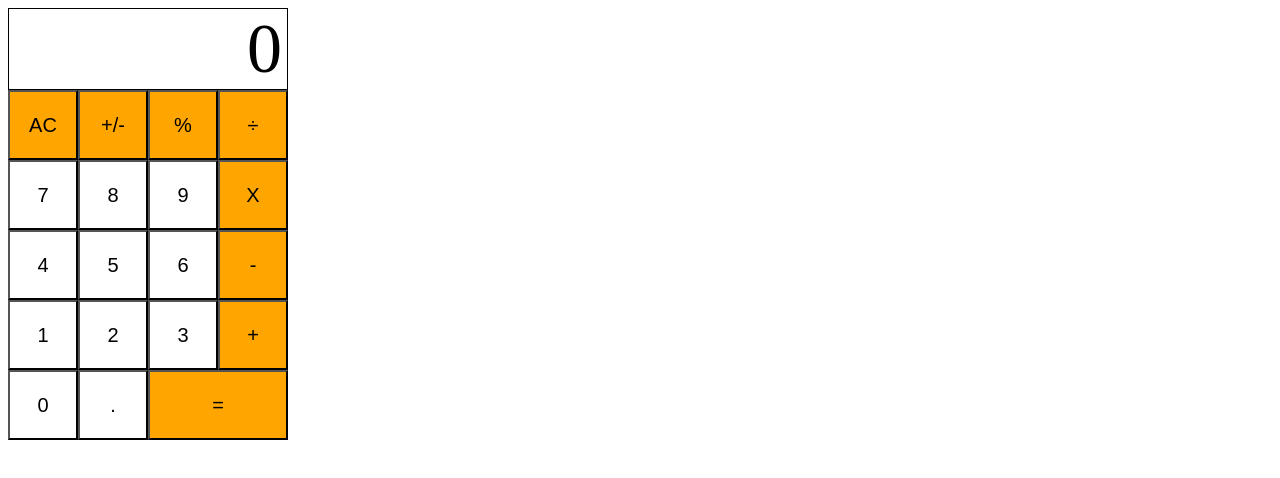
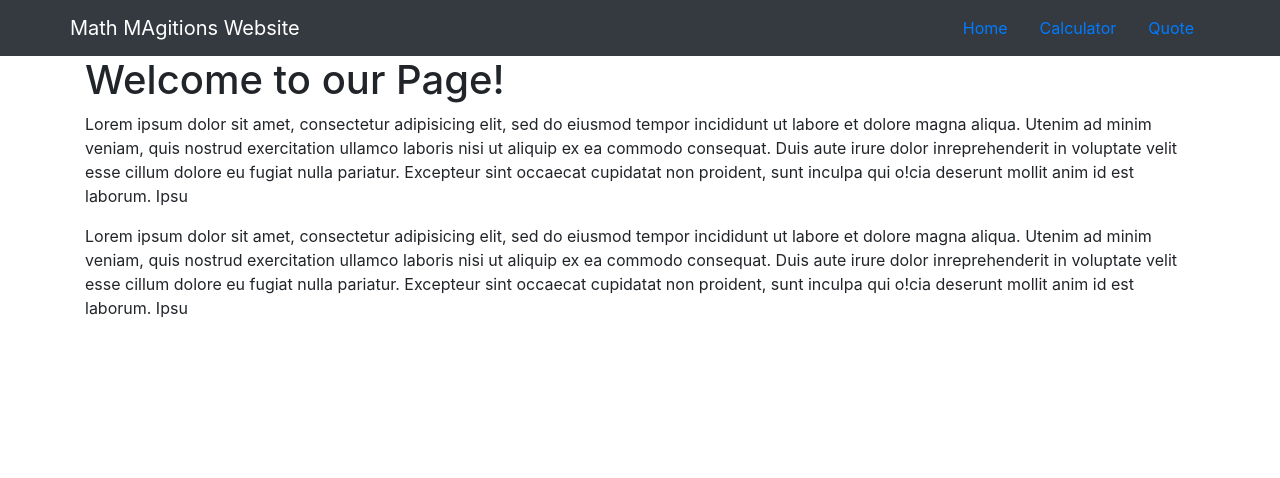
Before and after one commit to talhawaqar/Calculator-React, a React (Create React App) app: page / in a window 1280 px wide. Shown: the top 478 px of the page. Built offline with nearby package versions, Linux system fonts and the light colour scheme.

Commit message:
Add multiple pages using react router

```diff
--- a/package.json
+++ b/package.json
@@ -7,9 +7,12 @@
     "@testing-library/react": "^11.1.0",
     "@testing-library/user-event": "^12.1.10",
     "big.js": "^5.2.2",
+    "bootstrap": "^4.6.0",
     "prop-types": "^15.7.2",
     "react": "^17.0.2",
+    "react-bootstrap": "^1.6.1",
     "react-dom": "^17.0.2",
+    "react-router-dom": "^5.2.0",
     "react-scripts": "4.0.3",
     "web-vitals": "^1.0.1"
   },
--- a/public/index.html
+++ b/public/index.html
@@ -3,7 +3,6 @@
   <head>
     <meta charset="utf-8" />
     <meta name="viewport" content="width=device-width, initial-scale=1" />
-
     <title>Calculator App</title>
   </head>
   <body>
--- a/src/components/App.js
+++ b/src/components/App.js
@@ -1,16 +1,23 @@
 import React from 'react';
-import ButtonPanel from './ButtonPanel';
-import Display from './Display';
-import calculate from '../logic/calculate';
+import { BrowserRouter, Route, Switch } from 'react-router-dom';
+import 'bootstrap/dist/css/bootstrap.min.css';
+import Navigation from './Navigation';
+import Home from './Home';
+import Calculator from './Calculator';
+import Quote from './Quote';
 
-const App = () => {
-  calculate('+', { total: null, next: null, operation: null });
-  return (
-    <>
-      <Display />
-      <ButtonPanel />
-    </>
-  );
-};
+const App = () => (
+  <>
+    <BrowserRouter>
+      <Navigation />
+      <Switch>
+        <Route exact path="/" component={Home} />
+        <Route path="/calculator" component={Calculator} />
+        <Route path="/quote" component={Quote} />
+        <Route path="/" component={Quote} />
+      </Switch>
+    </BrowserRouter>
+  </>
+);
 
 export default App;
--- /dev/null
+++ b/src/components/Calculator.js
@@ -0,0 +1,12 @@
+import React from 'react';
+import Display from './Display';
+import ButtonPanel from './ButtonPanel';
+
+const Calculator = () => (
+  <>
+    <Display />
+    <ButtonPanel />
+  </>
+);
+
+export default Calculator;
--- /dev/null
+++ b/src/components/Home.js
@@ -0,0 +1,28 @@
+import React from 'react';
+import { Container } from 'react-bootstrap';
+
+const Home = () => (
+  <Container>
+    <h1>Welcome to our Page!</h1>
+    <p>
+      Lorem ipsum dolor sit amet, consectetur adipisicing elit, sed do eiusmod
+      tempor incididunt ut labore et dolore magna aliqua. Utenim ad minim
+      veniam, quis nostrud exercitation ullamco
+      laboris nisi ut aliquip ex ea commodo consequat. Duis aute irure
+      dolor inreprehenderit in voluptate velit esse cillum dolore eu fugiat
+      nulla pariatur. Excepteur sint occaecat cupidatat non proident, sunt
+      inculpa qui o!cia deserunt mollit anim id est laborum. Ipsu
+    </p>
+    <p>
+      Lorem ipsum dolor sit amet, consectetur adipisicing elit, sed do eiusmod
+      tempor incididunt ut labore et dolore magna aliqua. Utenim ad minim
+      veniam, quis nostrud exercitation ullamco laboris nisi ut aliquip
+      ex ea commodo consequat. Duis aute irure dolor inreprehenderit in voluptate
+      velit esse cillum dolore eu fugiat nulla pariatur. Excepteur
+      sint occaecat
+      cupidatat non proident, sunt inculpa qui o!cia deserunt mollit anim id est laborum. Ipsu
+    </p>
+  </Container>
+);
+
+export default Home;
--- /dev/null
+++ b/src/components/Navigation.js
@@ -0,0 +1,21 @@
+import React from 'react';
+import { Link } from 'react-router-dom';
+import { Container, Navbar } from 'react-bootstrap';
+
+const Navigation = () => (
+  <Navbar bg="dark" variant="dark">
+    <Container>
+      <Navbar.Brand href="#home">Math MAgitions Website</Navbar.Brand>
+      <Navbar.Toggle />
+      <Navbar.Collapse className="justify-content-end">
+        <Link to="/" className="nav-link">
+          Home
+        </Link>
+        <Link to="/calculator" className="nav-link">Calculator</Link>
+        <Link to="quote" className="nav-link">Quote</Link>
+      </Navbar.Collapse>
+    </Container>
+  </Navbar>
+);
+
+export default Navigation;
--- /dev/null
+++ b/src/components/Quote.js
@@ -0,0 +1,13 @@
+import React from 'react';
+import { Container } from 'react-bootstrap';
+
+const Quote = () => (
+  <Container>
+    <h1>Quote of the day</h1>
+    <p>
+      An apple in a day keeps the doctor away
+    </p>
+  </Container>
+);
+
+export default Quote;
```
Also changed, not shown: 1 other file (tests, documents, lock files or other folders).
